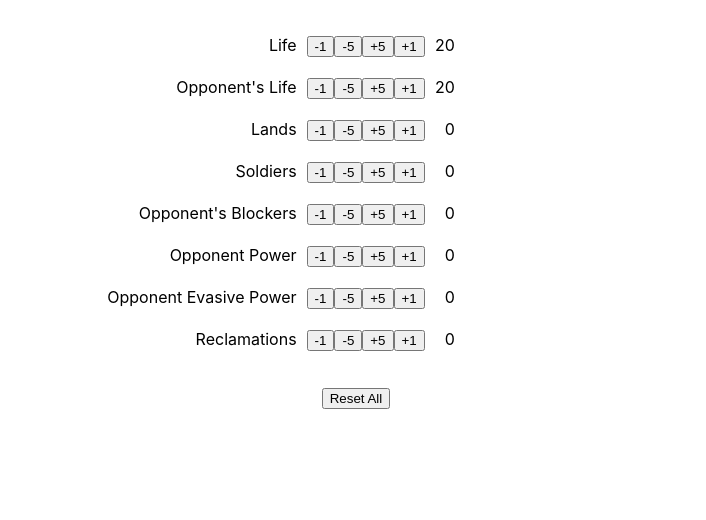
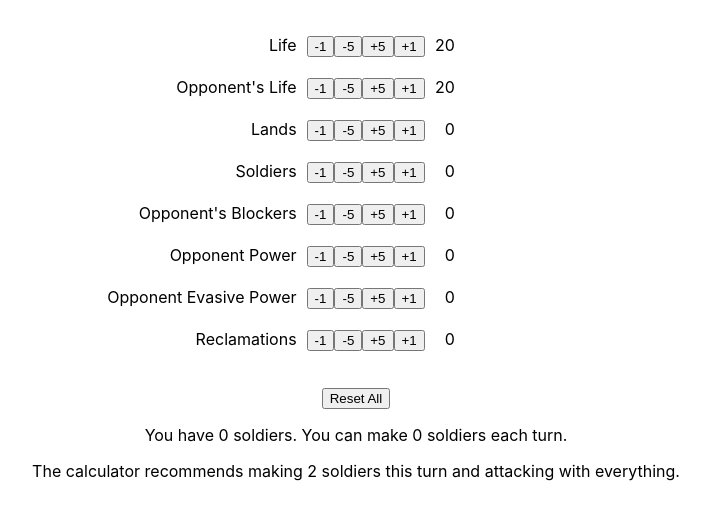
Before and after one commit to afroiland/doh-calculator, a React (Create React App) app: page / in a window 1280 px wide. Shown: the top 520 px of the page, without its empty margins (284-990 px from the left). Built offline with nearby package versions, Linux system fonts and the light colour scheme.

Commit message:
Build out Display cmoponent, put sample data in convertForDisplay()

```diff
--- a/src/components/result-display.jsx
+++ b/src/components/result-display.jsx
@@ -2,9 +2,13 @@ import React, { Component } from 'react';
 
 class Display extends Component {
   render() {
-    console.log("props: ", this.props);
+    console.log("this.props: ", this.props);
     return (
-      <div></div>
+      <div style={{textAlign: 'center'}}>
+        <p>You have {this.props.displayValues.soldiers} soldiers. You can make {this.props.displayValues.productionCapacity} soldiers each turn.</p>
+        <p>The calculator recommends making {this.props.displayValues.productionRecommendation} soldiers
+          this turn and attacking with {this.props.displayValues.attackRecommendation}.</p>
+      </div>
     );
   }
 }
--- a/src/functions/convertForDisplay.js
+++ b/src/functions/convertForDisplay.js
@@ -1,7 +1,12 @@
 export function convertForDisplay(crunchedNumbers) {
   console.log("crunchedNumbers: ", crunchedNumbers);
 
-  let response = {test: "test"};
+  let response = {
+    soldiers: 0,
+    productionCapacity: 0,
+    productionRecommendation: 2,
+    attackRecommendation: "everything"
+  };
 
   return response;
 }
```
